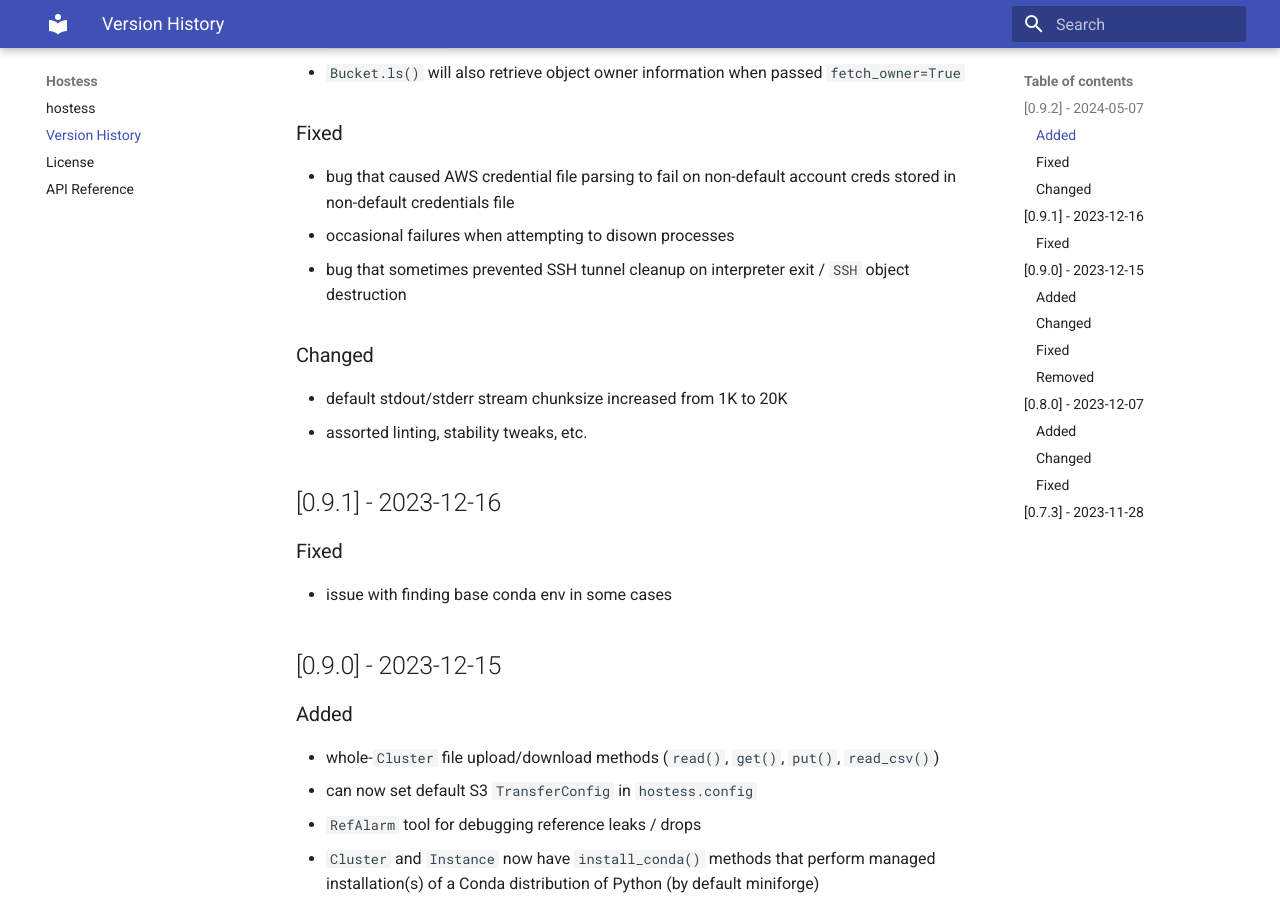
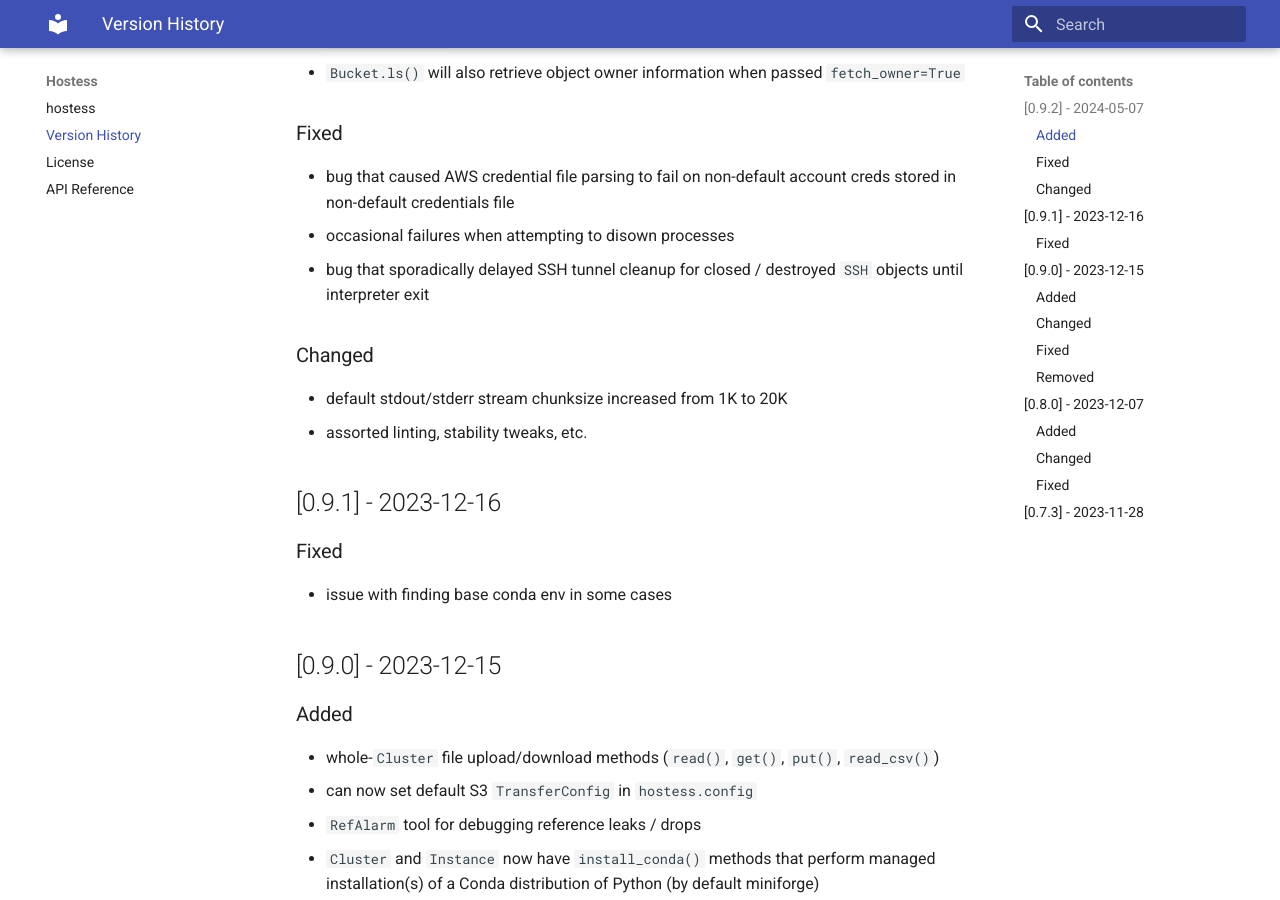
Before and after one commit to MillionConcepts/hostess, an MkDocs documentation site: the page built from docs/version_history.md, in a window 1280 px wide and 900 px high, scrolled down 301 px. Built offline with MkDocs 1.6.1 and Material for MkDocs 9.7.7, drawn with Linux system fonts in a browser that asks for light colours.

Commit message:
clarify bugfix

```diff
--- a/docs/version_history.md
+++ b/docs/version_history.md
@@ -13,8 +13,8 @@ can now be modified by passing the `chunksize` argument, e.g.
 - bug that caused AWS credential file parsing to fail on non-default account
 creds stored in non-default credentials file
 - occasional failures when attempting to disown processes
-- bug that sometimes prevented SSH tunnel cleanup on interpreter exit /
-  `SSH` object destruction
+- bug that sporadically delayed SSH tunnel cleanup for closed / destroyed
+  `SSH` objects until interpreter exit
 
 ### Changed
 - default stdout/stderr stream chunksize increased from 1K to 20K
```
